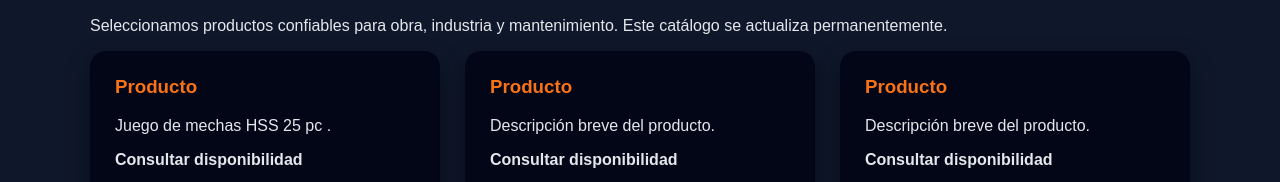
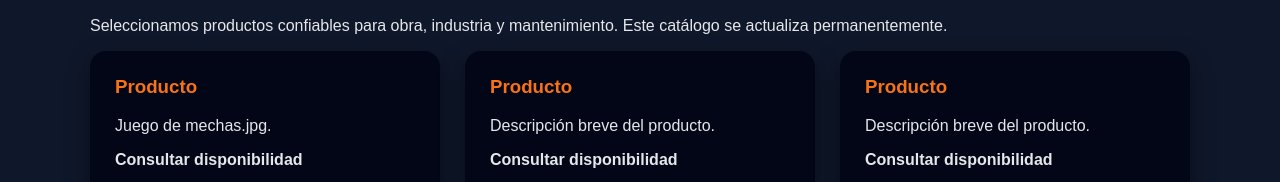
Before and after one commit to SeastianGallo/lintax, a plain HTML site: page index.html in a window 1280 px wide. Shown: the part 878-1060 px from the top of the page. Drawn offline with Linux system fonts and the light colour scheme.

Commit message:
Update product description in index.html

```diff
--- a/index.html
+++ b/index.html
@@ -99,7 +99,7 @@
     <!-- PRODUCTO 1 -->
     <div class="card">
       <h3>Producto</h3>
-      <p>Juego de mechas HSS 25 pc .</p>
+      <p>Juego de mechas.jpg.</p>
       <p><strong>Consultar disponibilidad</strong></p>
       <a href="https://wa.me/59893795184?text=Hola%2C%20quiero%20consultar%20por%20este%20producto." class="btn">Consultar</a>
     </div><!-- PRODUCTO 2 -->
```
